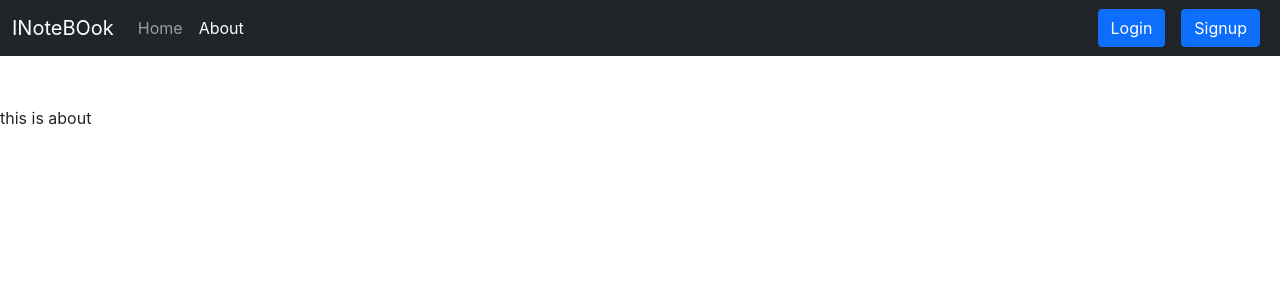
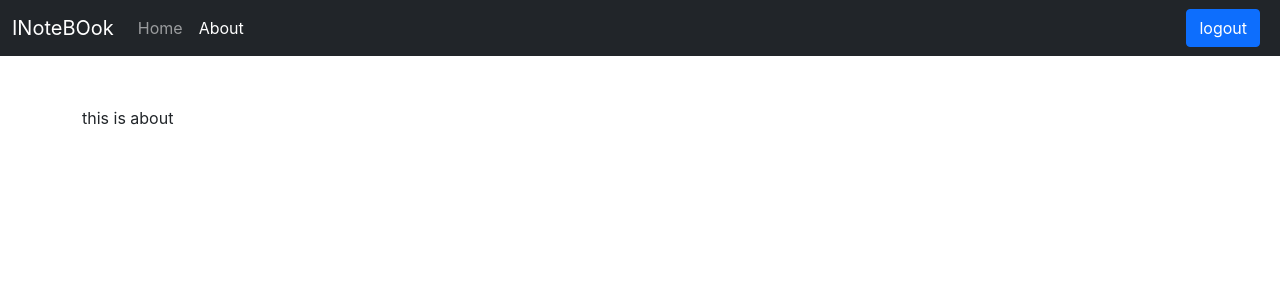
Before and after one commit to parth305/INoteBook-FrontEnd, a React (Create React App) app: page /about in a window 1280 px wide. Shown: the top 300 px of the page. Built offline with nearby package versions, Linux system fonts and the light colour scheme; no server answers; sample sign-in values are in the browser's storage.

Commit message:
completed

```diff
--- a/src/Myexport.js
+++ b/src/Myexport.js
@@ -12,6 +12,7 @@ import Login from './components/Login';
 import Signup from './components/Signup';
 function Myexport() {
     let { alert,showalert } = useContext(alertcontext);
+
     return (
         <div>
             <Notestate showalert={showalert} >
--- a/src/components/About.js
+++ b/src/components/About.js
@@ -1,15 +1,40 @@
 import React, { useContext, useEffect } from 'react'
+import { useNavigate } from 'react-router-dom';
 import alertcontext from '../context/Alerts/alertcontext'
 
 
 function About() {
   let {showalert}=useContext(alertcontext);
   useEffect(()=>{
-    showalert("success","hurry u did it")
+    if(!localStorage.getItem("token")){
+    showalert("danger","please login first")
+    }
   },[])
+  let fun=async (token)=>{
+    let response = await fetch("http://localhost:5055/api/user/getuser", {
+      method: "GET",
+      headers: {
+        "Content-type": "application/json;",
+        "token": token
+      }
+    })
+
+    let data = await response.json()
+    console.log(data);
+    if (!data.success){
+      showalert("danger","please login first")
+      navigate("/login")
+      return false
+    }
+
+  }
+  let navigate=useNavigate();
   return (
-    <div>
-      this is about
+    <div className='container'>
+      {localStorage.getItem("token")?fun(localStorage.getItem("token"))&&
+      <div>
+      this is about</div> :
+      navigate("/login")}
     </div>
   )
 }
--- a/src/components/Home.js
+++ b/src/components/Home.js
@@ -1,16 +1,27 @@
-import React from 'react'
+import React, { useContext, useEffect } from 'react'
+import { Navigate, useNavigate } from 'react-router-dom';
+import alertcontext from '../context/Alerts/alertcontext';
 import AddNote from './AddNote';
 
 import Model from './Model';
 import Notes from './Notes';
 function Home() {
+  let navigate = useNavigate();
+  let {showalert}=useContext(alertcontext);
+  useEffect( () => {
+    if (!localStorage.getItem("token")) {
+      navigate("/login");
+    }
+
+  },[])
   return (
-    <div className="container my-3">
-      <Model/>
-      <AddNote />
-      <hr />
-      <Notes />
-    </div>
+
+        <div className="container my-3">
+          <Model />
+          <AddNote />
+          <hr />
+          <Notes />
+        </div>
 
   )
 }
--- a/src/components/Navbar.js
+++ b/src/components/Navbar.js
@@ -1,8 +1,13 @@
 import React from 'react'
-import { Link, useLocation } from 'react-router-dom'
+import { Link, useLocation, useNavigate } from 'react-router-dom'
 
 function Navbar() {
     let location = useLocation();
+    let navigate=useNavigate();
+    let logout=()=>{
+        localStorage.removeItem("token");
+        navigate("/login")
+    }
     return (
         <nav className="navbar navbar-expand-lg navbar-dark bg-dark">
             <div className="container-fluid">
@@ -20,10 +25,12 @@ function Navbar() {
                         </li>
 
                     </ul>
+                    {localStorage.getItem("token") && location.pathname!=="/login" && location.pathname!=="/signup"?<button className="btn btn-primary mx-2" onClick={logout} id="logout">logout</button>:
                     <form className="d-flex">
                         <Link className="btn btn-primary mx-2" to="/login" role="button">Login</Link>
                         <Link className="btn btn-primary mx-2" to="/signup" role="button">Signup</Link>
-                    </form>
+                    </form>}
+                    {/* {location.pathname==="/login" || location.pathname==="/signup" ?document.getElementById("logout").style.display="none":""} */}
                 </div>
             </div>
         </nav>
--- a/src/context/Notes/notestate.js
+++ b/src/context/Notes/notestate.js
@@ -1,31 +1,43 @@
 import { useContext, useState } from "react";
+import { useNavigate } from "react-router-dom";
 import alertcontext from "../Alerts/alertcontext";
 import modelcontext from "../Model/Modelcontext";
 import notecontext from "./notecontext";
 
 const Notestate = (props) => {
 
-  let s =[];
+  let s = [];
   let [note, setnote] = useState(s);
-  let {model}=useContext(modelcontext);
-  let {showalert}=useContext(alertcontext);
-  let token=localStorage.getItem("token");
+  let { model } = useContext(modelcontext);
+  let { showalert } = useContext(alertcontext);
+  let token = localStorage.getItem("token");
+  let nevigate=useNavigate();
   // console.log(token)
   let getnotes = async () => {
-    let response=await fetch("http://localhost:5055/api/notes/getnotes", {
-      method: "GET",
-      headers: {
-        "Content-type": "application/json;",
-        "token":token
+    try {
+      let response = await fetch("http://localhost:5055/api/notes/getnotes", {
+        method: "GET",
+        headers: {
+          "Content-type": "application/json;",
+          "token": token
+        }
+      })
+
+      let data = await response.json()
+      if (!data.success) {
+        props.showalert("danger", data.error);
+        // setnote([])
+        nevigate("/login")
       }
-    })
+      else{
+      console.log("data",data);
+      setnote(data.note)
 
-    let data=await response.json()
-    if (!data.success){
-      props.showalert("danger",data.error);
+      }
+    } catch (exeption) {
+      // setnote([])
+      console.log(exeption)
     }
-    // console.log(data);
-    setnote(data.note)
   }
   //Add note
   let addnote = async (n) => {
@@ -34,21 +46,21 @@ const Notestate = (props) => {
       "description": n.description,
       "tags": n.tags
     }
-    let response=await fetch("http://localhost:5055/api/notes/addnote", {
+    let response = await fetch("http://localhost:5055/api/notes/addnote", {
       method: "POST",
       body: JSON.stringify(newnote),
       headers: {
         "Content-type": "application/json",
-        "token":token
+        "token": token
       }
     })
 
-    let data=await response.json();
+    let data = await response.json();
     // console.log(data);
-    if(!data.success){
-      props.showalert("danger",data.error)
+    if (!data.success) {
+      props.showalert("danger", data.error)
     }
-    else{
+    else {
       props.showalert("success", "Note Added successfully")
     }
     getnotes();
@@ -57,19 +69,19 @@ const Notestate = (props) => {
 
   //Delete note
   let deletenote = async (id) => {
-    let response=await fetch(`http://localhost:5055/api/notes/deletenote/${id}`, {
+    let response = await fetch(`http://localhost:5055/api/notes/deletenote/${id}`, {
       method: "DELETE",
       headers: {
         "Content-type": "application/json",
-        "token":token
+        "token": token
       }
     })
 
-    let data=await response.json()
-    if(!data.success){
-      props.showalert("danger",data.error)
+    let data = await response.json()
+    if (!data.success) {
+      props.showalert("danger", data.error)
     }
-    else{
+    else {
       showalert("success", "Deleted successfully")
     }
     // console.log(data);
@@ -84,20 +96,20 @@ const Notestate = (props) => {
       "description": model.editdescription,
       "tags": model.edittags
     }
-    let response=await fetch(`http://localhost:5055/api/notes/updatenote/${id}`, {
+    let response = await fetch(`http://localhost:5055/api/notes/updatenote/${id}`, {
       method: "PUT",
       body: JSON.stringify(newnote),
       headers: {
         "Content-type": "application/json",
-        "token":token
+        "token": token
       }
     })
 
-    let data=await response.json();
-    if(!data.success){
-      props.showalert("danger",data.error)
+    let data = await response.json();
+    if (!data.success) {
+      props.showalert("danger", data.error)
     }
-    else{
+    else {
       showalert("success", "Edited successfully")
     }
     // console.log(data);
@@ -106,7 +118,7 @@ const Notestate = (props) => {
   }
 
   return (
-    <notecontext.Provider value={{ note, addnote, deletenote, editnote,getnotes }}>
+    <notecontext.Provider value={{ note, addnote, deletenote, editnote, getnotes }}>
       {props.children}
     </notecontext.Provider>
   )
```
